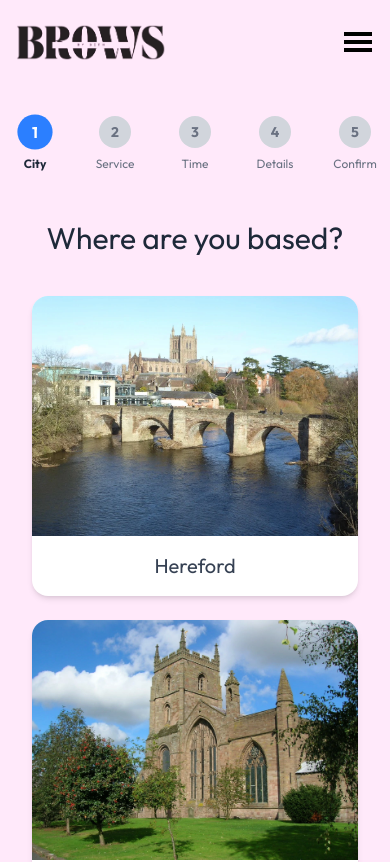
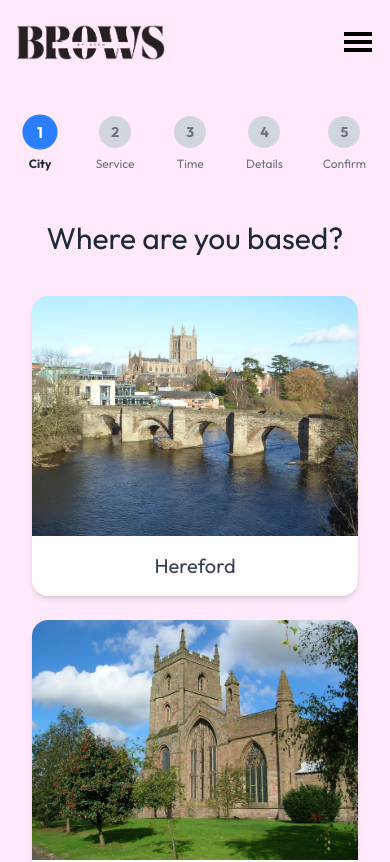
Before and after one commit to Remitito/brows-by-beth, a Next.js app: page /book in a window 390 px wide. Shown: the top 862 px of the page. Built offline with nearby package versions, Linux system fonts and the light colour scheme.

Commit message:
Fixed mobile styling issues: 1) Changed h-screen to h-dvh 2) Set dynamic widths for labels in BookingProgressBar.tsx

```diff
--- a/app/book/BookingProgressBar.tsx
+++ b/app/book/BookingProgressBar.tsx
@@ -14,10 +14,10 @@ export const BookingProgressBar: React.FC<BookingProgressBarProps> = ({
   isCompleted,
 }) => {
   return (
-    <div className="flex w-full flex-row  items-center justify-center mt-8 px-4 md:px-0">
+    <div className="flex w-screen flex-row  items-center  px-6 md:px-12  justify-between mt-8">
       {steps.map((step, index) => (
         <React.Fragment key={step}>
-          <div className="flex flex-col items-center">
+          <div className="flex flex-col items-center flex-shrink-0">
             <button
               onClick={() => goToStep(index)}
               disabled={index >= currentStep || isCompleted}
@@ -42,7 +42,7 @@ export const BookingProgressBar: React.FC<BookingProgressBarProps> = ({
               {isCompleted ? "✓" : index + 1}
             </button>
             <p
-              className={`mt-2 text-xs md:text-sm text-center w-20 transition-colors duration-300 ${
+              className={`mt-2 text-xs md:text-sm text-center transition-colors duration-300 ${
                 index === currentStep
                   ? "font-bold text-gray-800"
                   : "text-gray-500"
--- a/app/contact/page.tsx
+++ b/app/contact/page.tsx
@@ -3,7 +3,7 @@ import ContactForm from "./ContactForm";
 
 const Page = () => {
   return (
-    <div className="h-screen justify-center items-center flex-col flex w-full">
+    <div className="h-dvh justify-center items-center flex-col flex w-full">
       <Image
         src="/images/contactBig.webp"
         alt="Lashes and beauty tools on a pink background"
--- a/app/layout.tsx
+++ b/app/layout.tsx
@@ -26,7 +26,7 @@ export default function RootLayout({
 }>) {
   return (
     <html lang="en">
-      <body className={`${outfit.className}  bg-soft-pink`}>
+      <body className={`${outfit.className} bg-soft-pink`}>
         <WebNavbar />
         <MobileNavbar />
         <div className="flex items-center justify-center">{children}</div>
--- a/app/page.tsx
+++ b/app/page.tsx
@@ -4,7 +4,8 @@ import LinkButton from "@/components/LinkButton";
 
 export default function Home() {
   return (
-    <div className="flex h-screen w-full lg:items-center justify-center p-6 lg:justify-start lg:p-0 lg:pl-[5%]">
+    <div className="flex h-dvh w-full lg:items-center justify-center p-6 lg:justify-start lg:p-0 lg:pl-[5%]">
+      {" "}
       <div
         className="absolute inset-0 hidden bg-cover lg:block"
         style={{
@@ -26,9 +27,7 @@ export default function Home() {
       >
         Photo by Polina Tankilevitch
       </a>
-
       <div className="absolute inset-0 bg-pink-100 opacity-80 lg:bg-[#fbd8ee] lg:opacity-75" />
-
       <div className="relative z-10 sm:pt-0 pt-16 flex w-full max-w-md flex-col items-center text-center lg:max-w-lg lg:text-left">
         <div className="relative w-3/4 lg:h-20 h-16">
           <Image
--- a/components/MobileNavbar.tsx
+++ b/components/MobileNavbar.tsx
@@ -34,7 +34,7 @@ const MobileNavbar = () => {
 
   const OverLay = () => {
     return (
-      <div className={`fixed md:hidden h-screen w-screen bg-soft-pink z-40`}>
+      <div className={`fixed md:hidden h-dvh w-screen bg-soft-pink z-40`}>
         <ul
           className={`flex flex-col ${
             pathname == "/" || pathname == "/contact"
```
